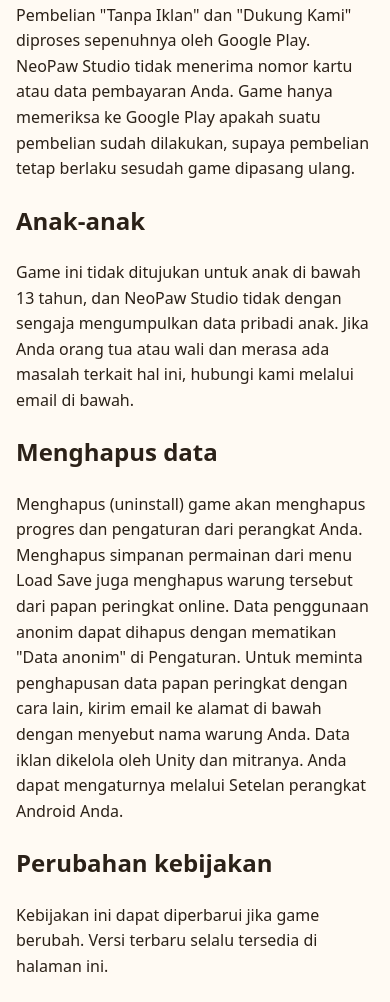
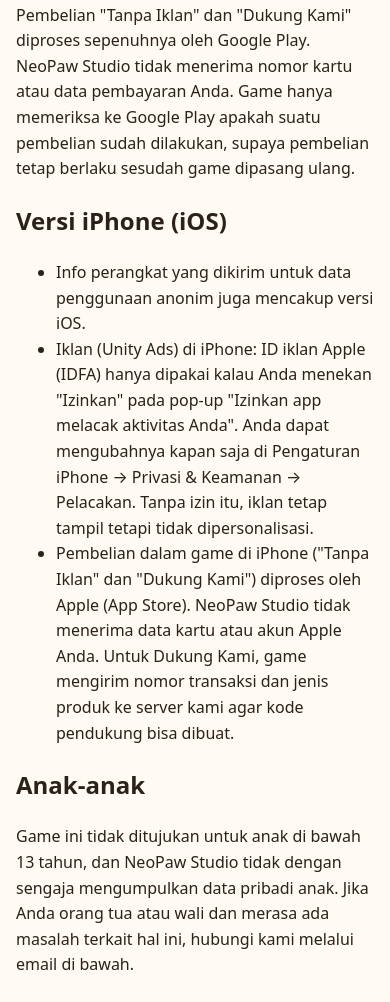
Before and after one commit to neopawstudio/neopawstudio.github.io, a plain HTML site: page privasi.html in a window 390 px wide. Shown: the part 3367-4369 px from the top of the page. Drawn offline with Linux system fonts and the light colour scheme.

Commit message:
Kebijakan privasi: bagian versi iPhone (iOS)

```diff
--- a/privasi.html
+++ b/privasi.html
@@ -60,6 +60,12 @@
 <p>Anda dapat mereset atau menghapus ID iklan melalui menu Setelan di perangkat Android Anda.</p>
 <h2>Pembelian dalam game (Google Play)</h2>
 <p>Pembelian &quot;Tanpa Iklan&quot; dan &quot;Dukung Kami&quot; diproses sepenuhnya oleh Google Play. NeoPaw Studio tidak menerima nomor kartu atau data pembayaran Anda. Game hanya memeriksa ke Google Play apakah suatu pembelian sudah dilakukan, supaya pembelian tetap berlaku sesudah game dipasang ulang.</p>
+<h2>Versi iPhone (iOS)</h2>
+<ul>
+<li>Info perangkat yang dikirim untuk data penggunaan anonim juga mencakup versi iOS.</li>
+<li>Iklan (Unity Ads) di iPhone: ID iklan Apple (IDFA) hanya dipakai kalau Anda menekan &quot;Izinkan&quot; pada pop-up &quot;Izinkan app melacak aktivitas Anda&quot;. Anda dapat mengubahnya kapan saja di Pengaturan iPhone &rarr; Privasi &amp; Keamanan &rarr; Pelacakan. Tanpa izin itu, iklan tetap tampil tetapi tidak dipersonalisasi.</li>
+<li>Pembelian dalam game di iPhone (&quot;Tanpa Iklan&quot; dan &quot;Dukung Kami&quot;) diproses oleh Apple (App Store). NeoPaw Studio tidak menerima data kartu atau akun Apple Anda. Untuk Dukung Kami, game mengirim nomor transaksi dan jenis produk ke server kami agar kode pendukung bisa dibuat.</li>
+</ul>
 <h2>Anak-anak</h2>
 <p>Game ini tidak ditujukan untuk anak di bawah 13 tahun, dan NeoPaw Studio tidak dengan sengaja mengumpulkan data pribadi anak. Jika Anda orang tua atau wali dan merasa ada masalah terkait hal ini, hubungi kami melalui email di bawah.</p>
 <h2>Menghapus data</h2>
```
